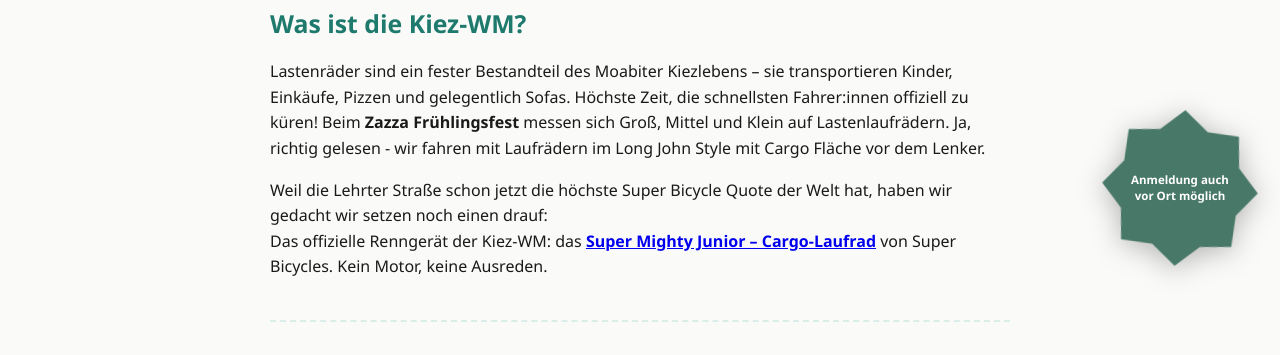
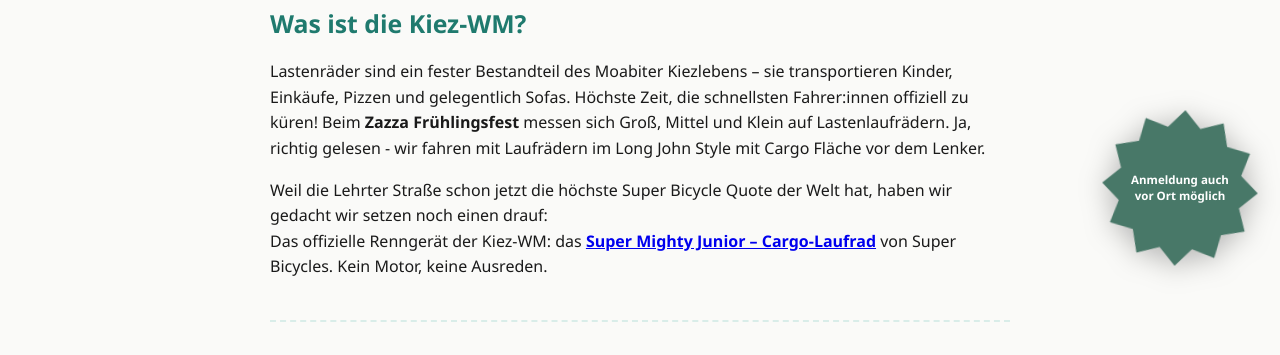
Before and after one commit to falkorichter/moabit-lastenlaufrad-champion-2026, a Jekyll site: the page built from index.html, in a window 1280 px wide. Shown: the part 612-967 px from the top of the page. Built offline with Jekyll 4.4.1, drawn with Linux system fonts in a browser that asks for light colours.

Commit message:
Increase sun badge from 8 to 12 spikes, same spike length
Co-Authored-By: Claude Sonnet 4.6 <noreply@anthropic.com>

```diff
--- a/assets/css/style.css
+++ b/assets/css/style.css
@@ -462,18 +462,20 @@ form textarea { resize: vertical; }
 }
 .badge-walkin:hover { transform: scale(1.08); }
 
-/* 8-spike starburst: outer radius 50% (tips), inner 40% (valleys) */
+/* 12-spike starburst: outer radius 50% (tips), inner 40% (valleys) */
 .badge-walkin::before {
   content: '';
   position: absolute;
   inset: -18px;
   clip-path: polygon(
-    34.7% 13.1%, 50%  0%,  65.3% 13.1%,
-    85.4% 14.6%, 86.9% 34.7%, 100% 50%,
-    86.9% 65.3%, 85.4% 85.4%, 65.3% 86.9%,
-    50% 100%,    34.7% 86.9%, 14.6% 85.4%,
-    13.1% 65.3%,  0%  50%,  13.1% 34.7%,
-    14.6% 14.6%
+    39.6% 11.4%, 50%    0%,  60.4% 11.4%,
+    75%    6.7%, 78.3% 21.7%, 93.3% 25%,
+    88.6% 39.6%, 100%  50%,  88.6% 60.4%,
+    93.3% 75%,  78.3% 78.3%,  75%  93.3%,
+    60.4% 88.6%, 50%  100%,  39.6% 88.6%,
+    25%   93.3%, 21.7% 78.3%,  6.7% 75%,
+    11.4% 60.4%,  0%   50%,  11.4% 39.6%,
+     6.7%  25%,  21.7% 21.7%,  25%   6.7%
   );
   animation: spin-sun 9s linear infinite, sun-colors 6s ease-in-out infinite;
   z-index: -1;
```
